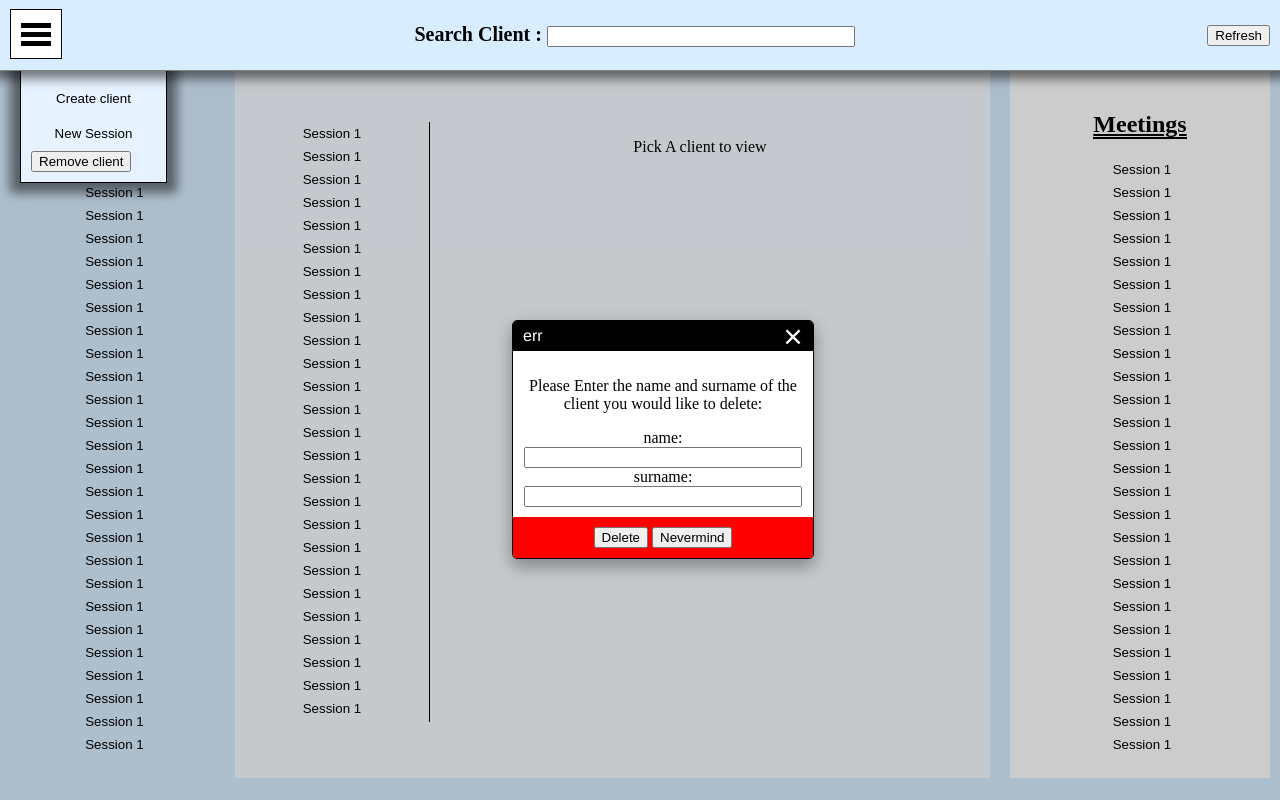
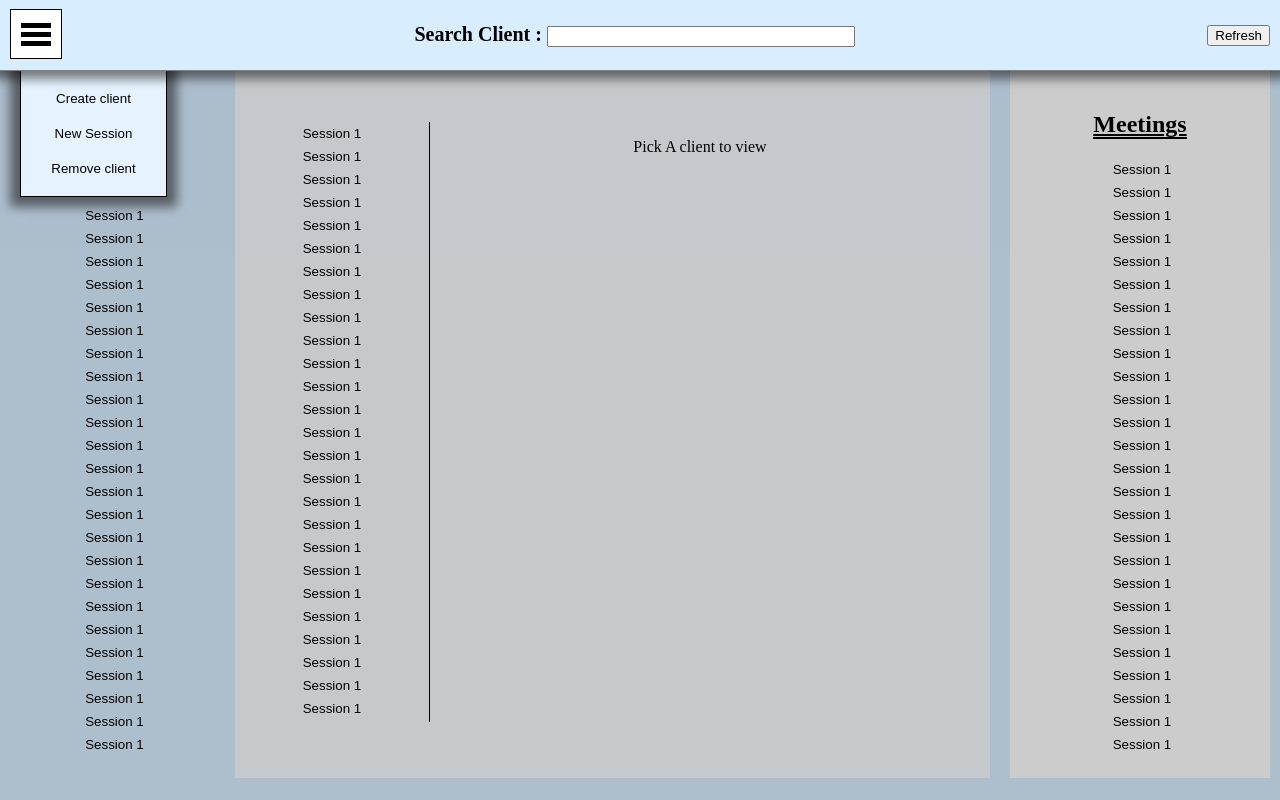
Before and after one commit to BlacknWyt/admin-app-3, a website with bundled scripts: page renderer/index.html in a window 1280 px wide. Both pictures are taken after a click on the button 36 px from the left and 34 px from the top of the page. Built offline with nearby package versions, Linux system fonts and the light colour scheme.

Commit message:
modified:   renderer/indexScript.js 	modified:   renderer/style.css     modified:   .gitignore

```diff
--- a/renderer/indexScript.js
+++ b/renderer/indexScript.js
@@ -2,13 +2,6 @@
 
 import { Confirm,Warn } from "./confirm.mjs";
 
-Warn.open({
-    title: 'err',
-    message: 'Please Enter the name and surname of the client you would like to delete:',
-    okText: 'Delete',
-    cancelText: 'Nevermind',
-    onok: function () {}
-})
 let getClient = document.getElementById("createClient");
 let createSession = document.getElementsByClassName("newClientSession");
 let deleteClient = document.getElementById("deleteClient");
--- a/renderer/style.css
+++ b/renderer/style.css
@@ -83,13 +83,13 @@ body{
 .popHide{
     display: none;
 }
-#createClient, #addSesh, #editClient, #removeClient{
+#createClient, #addSesh, #deleteClient{
     padding: 10px 0 10px 0;
     width: inherit;
     background: inherit;
     border: none;
 }
-#createClient:hover, #addSesh:hover, #editClient:hover, #removeClient :hover{
+#createClient:hover, #addSesh:hover, #deleteClient:hover{
     background-color: rgb(161, 192, 214);
 }
 
```
Also changed, not shown: 1 other file.
